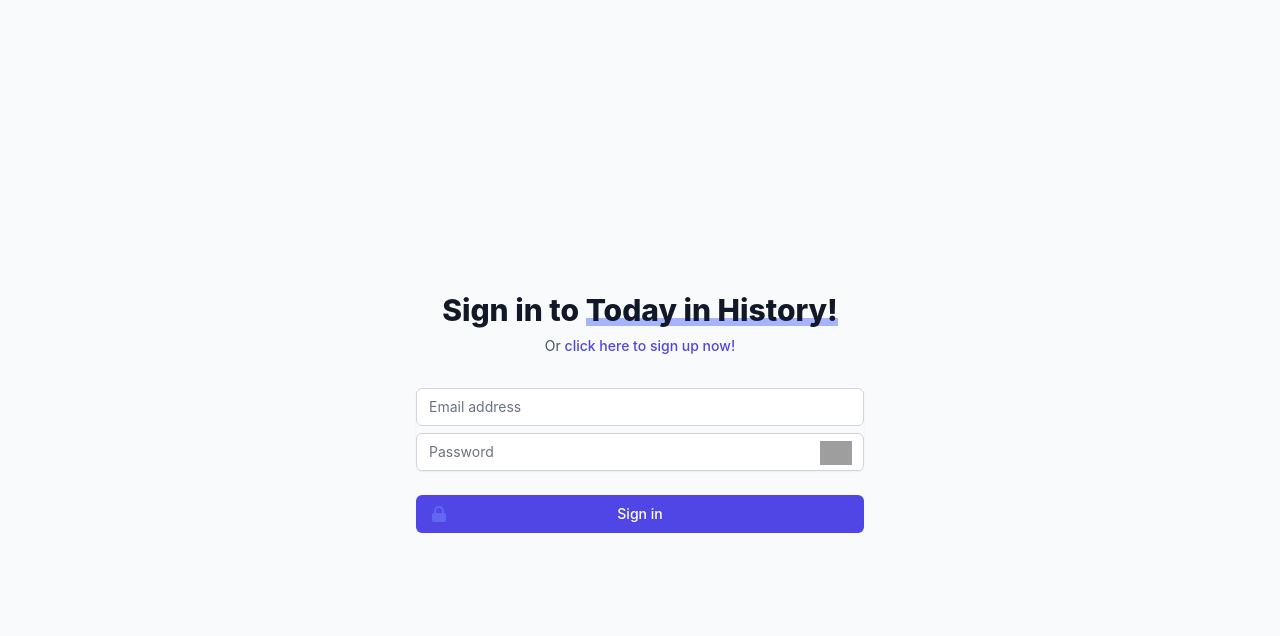
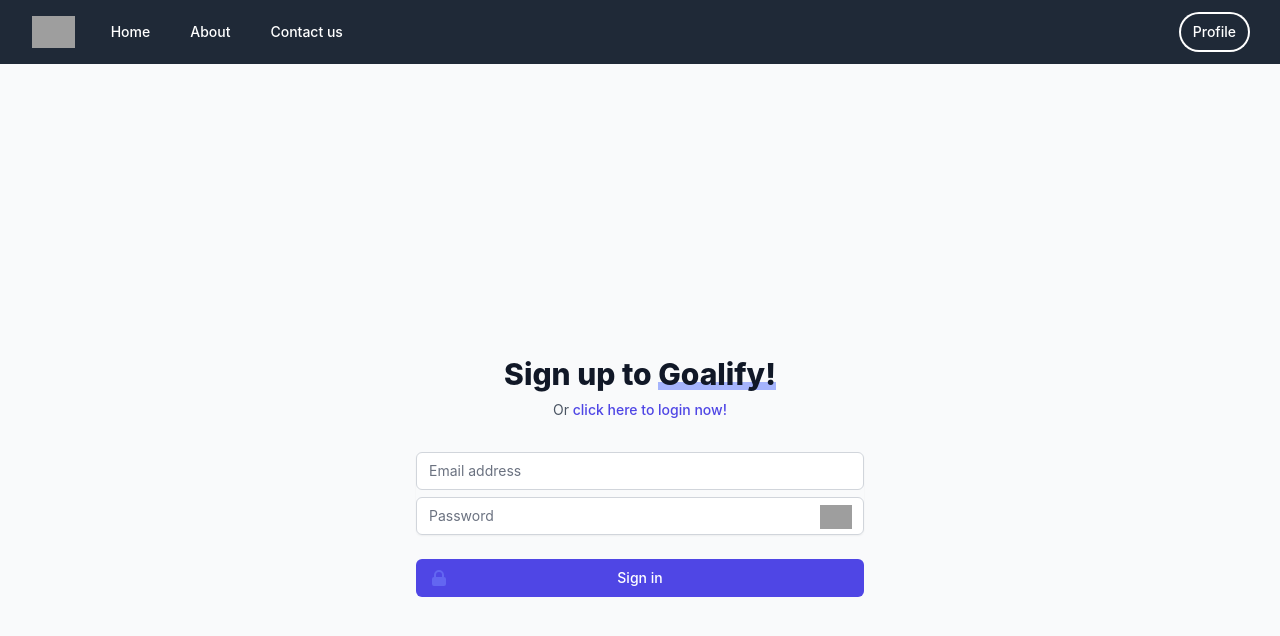
Before and after one commit to gustavofjordao021/todos-app-frontend, a React (Create React App) app: page /signup in a window 1280 px wide. Shown: the top 636 px of the page. Built offline with nearby package versions, Linux system fonts and the light colour scheme; no server answers; grey boxes are pictures that could not be loaded.

Commit message:
Fix navbar

```diff
--- a/src/App.js
+++ b/src/App.js
@@ -9,7 +9,7 @@
   return (
     <div>
       <Router>
-        <div>
+        <div className="min-h-screen">
           <Switch>
             <Route exact path="/" component={Home} />
             <Route exact path="/login" component={Login} />
--- a/src/components/NavItem/NavItem.js
+++ b/src/components/NavItem/NavItem.js
@@ -1,14 +1,25 @@
 import React from "react";
 
 const Navbar = (props) => {
-  const { pathURL, pathName } = props;
+  const { pathURL, pathName, menuType } = props;
   return (
-    <a
-      href={pathURL}
-      class="text-gray-800 hover:bg-gray-700 hover:text-white px-3 py-2 rounded-md text-sm font-medium"
-    >
-      {pathName}
-    </a>
+    <>
+      {menuType === "main" ? (
+        <a
+          href={pathURL}
+          className="text-white hover:bg-gray-600 hover:text-white px-3 py-2 rounded-md text-sm font-medium"
+        >
+          {pathName}
+        </a>
+      ) : (
+        <a
+          href={pathURL}
+          className="text-gray-800 hover:bg-gray-600 hover:text-white px-3 py-2 rounded-md text-sm font-medium"
+        >
+          {pathName}
+        </a>
+      )}
+    </>
   );
 };
 
--- a/src/components/Navbar/Navbar.js
+++ b/src/components/Navbar/Navbar.js
@@ -4,22 +4,35 @@
 
 const Navbar = (props) => {
   const [lifecycleState, setLifecycleState] = useState({
-    isMenuVisible: false,
+    isMainMenuVisible: false,
+    isUserMenuVisible: false,
   });
 
   const handleMenuVisibilityToggle = () => {
-    isMenuVisible
+    isMainMenuVisible
       ? setLifecycleState({
           ...lifecycleState,
-          isMenuVisible: false,
+          isMainMenuVisible: false,
         })
       : setLifecycleState({
           ...lifecycleState,
-          isMenuVisible: true,
+          isMainMenuVisible: true,
         });
   };
 
-  const { isMenuVisible } = lifecycleState;
+  const handleUserMenuVisibility = () => {
+    isUserMenuVisible
+      ? setLifecycleState({
+          ...lifecycleState,
+          isUserMenuVisible: false,
+        })
+      : setLifecycleState({
+          ...lifecycleState,
+          isUserMenuVisible: true,
+        });
+  };
+
+  const { isMainMenuVisible, isUserMenuVisible } = lifecycleState;
   return (
     <nav class="bg-gray-800">
       <div class="max-w-7xl mx-auto px-2 sm:px-6 lg:px-8">
@@ -28,7 +41,16 @@
             <button
               class="inline-flex items-center justify-center p-2 rounded-md text-gray-400 hover:text-white hover:bg-gray-700 focus:outline-none focus:ring-2 focus:ring-inset focus:ring-white"
               aria-expanded="false"
-              onClick={() => handleMenuVisibilityToggle()}
+              onFocus={(e) => {
+                if (e.currentTarget === e.target) {
+                  handleMenuVisibilityToggle();
+                }
+              }}
+              onBlur={(e) => {
+                if (!e.currentTarget.contains(e.relatedTarget)) {
+                  handleMenuVisibilityToggle();
+                }
+              }}
             >
               <span class="sr-only">Open main menu</span>
               <svg
@@ -61,6 +83,20 @@
                   d="M6 18L18 6M6 6l12 12"
                 />
               </svg>
+              {isMainMenuVisible ? (
+                <div
+                  class="origin-top-left absolute left-0 mt-2 w-48 rounded-md shadow-lg bg-white ring-1 ring-black ring-opacity-5 flex flex-col top-12"
+                  role="menu"
+                  aria-orientation="vertical"
+                  aria-labelledby="nav-menu"
+                >
+                  <NavItem pathURL={"/home"} pathName={"Home"} />
+                  <NavItem pathURL={"/about"} pathName={"About"} />
+                  <NavItem pathURL={"/contactus"} pathName={"Contact us"} />
+                </div>
+              ) : (
+                <span />
+              )}
             </button>
           </div>
           <div class="flex-1 flex items-center justify-center sm:items-stretch sm:justify-start">
@@ -76,41 +112,60 @@
                 alt="Workflow"
               />
             </div>
-            <div class="hidden sm:block sm:ml-6">
+            <div class="hidden sm:block sm:ml-6 sm:bg-gray-800">
               <div class="flex space-x-4">
-                <NavItem pathURL={"/home"} pathName={"Home"} />
-                <NavItem pathURL={"/about"} pathName={"About"} />
-                <NavItem pathURL={"/contactus"} pathName={"Contact us"} />
+                <NavItem
+                  pathURL={"/home"}
+                  pathName={"Home"}
+                  menuType={"main"}
+                />
+                <NavItem
+                  pathURL={"/about"}
+                  pathName={"About"}
+                  menuType={"main"}
+                />
+                <NavItem
+                  pathURL={"/contactus"}
+                  pathName={"Contact us"}
+                  menuType={"main"}
+                />
               </div>
             </div>
           </div>
-          {isMenuVisible ? (
-            <div
-              class="origin-top-left absolute left-0 mt-2 w-48 rounded-md shadow-lg py-1 bg-white ring-1 ring-black ring-opacity-5 flex flex-col top-12"
-              role="menu"
-              aria-orientation="vertical"
-              aria-labelledby="nav-menu"
-            >
-              <NavItem pathURL={"/home"} pathName={"Home"} />
-              <NavItem pathURL={"/about"} pathName={"About"} />
-              <NavItem pathURL={"/contactus"} pathName={"Contact us"} />
-            </div>
-          ) : (
-            <span />
-          )}
           <div class="-ml-5 relative">
             <div>
               <button
-                class="bg-gray-800 flex text-sm rounded-full focus:outline-none focus:ring-2 focus:ring-offset-2 focus:ring-offset-gray-800 focus:ring-white"
+                class="bg-gray-800 flex text-sm rounded-full ring-2 ring-white hover:rounded-full focus:bg-gray-600 focus:rounded-full"
                 id="user-menu"
                 aria-haspopup="true"
+                onFocus={(e) => {
+                  if (e.currentTarget === e.target) {
+                    handleUserMenuVisibility();
+                  }
+                }}
+                onBlur={(e) => {
+                  if (!e.currentTarget.contains(e.relatedTarget)) {
+                    handleUserMenuVisibility();
+                  }
+                }}
               >
-                <span class="sr-only">Open user menu</span>
-                <img
-                  class="h-8 w-8 rounded-full"
-                  src="https://images.unsplash.com/photo-1472099645785-5658abf4ff4e?ixlib=rb-1.2.1&ixid=eyJhcHBfaWQiOjEyMDd9&auto=format&fit=facearea&facepad=2&w=256&h=256&q=80"
-                  alt=""
-                />
+                <p className="text-sm font-medium rounded-full text-white px-3 py-2 hover:bg-gray-600">
+                  Profile
+                </p>
+                {isUserMenuVisible ? (
+                  <div
+                    class="origin-top-right absolute right-0 mt-2 w-48 rounded-md shadow-lg bg-white ring-1 ring-black ring-opacity-5 flex flex-col top-12"
+                    role="menu"
+                    aria-orientation="vertical"
+                    aria-labelledby="user-menu"
+                  >
+                    <NavItem pathURL={"/home"} pathName={"Home"} />
+                    <NavItem pathURL={"/about"} pathName={"About"} />
+                    <NavItem pathURL={"/contactus"} pathName={"Contact us"} />
+                  </div>
+                ) : (
+                  <span />
+                )}
               </button>
             </div>
           </div>
--- a/src/views/home.js
+++ b/src/views/home.js
@@ -20,48 +20,48 @@
     firstName: "",
   });
 
-  // let loadAccountPage = (event) => {
-  //   setLifecycleState({ render: true });
-  // };
+  let loadAccountPage = (event) => {
+    setLifecycleState({ render: true });
+  };
 
-  // let loadTodoPage = (event) => {
-  //   setLifecycleState({ render: false });
-  // };
+  let loadTodoPage = (event) => {
+    setLifecycleState({ render: false });
+  };
 
-  // let logoutHandler = (event) => {
-  //   localStorage.removeItem("AuthToken");
-  //   props.history.push("/login");
-  // };
+  let logoutHandler = (event) => {
+    localStorage.removeItem("AuthToken");
+    props.history.push("/login");
+  };
 
-  // useEffect(() => {
-  //   AUTH_SERVICE.auth(props.history);
-  //   USER_SERVICE.retrieveUserDetails()
-  //     .then((response) => {
-  //       setUserDetailsState({
-  //         firstName: response.data.userCredentials.firstName,
-  //         lastName: response.data.userCredentials.lastName,
-  //         email: response.data.userCredentials.email,
-  //         username: response.data.userCredentials.username,
-  //       });
-  //       setLifecycleState({ ...lifecycleState, uiLoading: false });
-  //     })
-  //     .catch((error) => {
-  //       if (error.response.status === 403) {
-  //         props.history.push("/login");
-  //       }
-  //       setLifecycleState({
-  //         ...lifecycleState,
-  //         error: "Error in retrieving the data.",
-  //         uiLoading: false,
-  //       });
-  //     });
-  //   // eslint-disable-next-line react-hooks/exhaustive-deps
-  // }, [
-  //   userDetailsState.firstName,
-  //   userDetailsState.lastName,
-  //   userDetailsState.email,
-  //   userDetailsState.username,
-  // ]);
+  useEffect(() => {
+    AUTH_SERVICE.auth(props.history);
+    USER_SERVICE.retrieveUserDetails()
+      .then((response) => {
+        setUserDetailsState({
+          firstName: response.data.userCredentials.firstName,
+          lastName: response.data.userCredentials.lastName,
+          email: response.data.userCredentials.email,
+          username: response.data.userCredentials.username,
+        });
+        setLifecycleState({ ...lifecycleState, uiLoading: false });
+      })
+      .catch((error) => {
+        if (error.response.status === 403) {
+          props.history.push("/login");
+        }
+        setLifecycleState({
+          ...lifecycleState,
+          error: "Error in retrieving the data.",
+          uiLoading: false,
+        });
+      });
+    // eslint-disable-next-line react-hooks/exhaustive-deps
+  }, [
+    userDetailsState.firstName,
+    userDetailsState.lastName,
+    userDetailsState.email,
+    userDetailsState.username,
+  ]);
 
   const { uiLoading } = lifecycleState;
   return (
--- a/src/views/login.js
+++ b/src/views/login.js
@@ -3,6 +3,7 @@
 // Importing abstracted components
 import Alert from "../components/Alert/Alert";
 import Button from "../components/Button/Button";
+import Navbar from "../components/Navbar/Navbar";
 
 // Importing service with routes to authorization
 import AUTH_SERVICE from "../services/AuthService.js";
@@ -66,13 +67,14 @@
   const { isVisible } = showPasswordState;
   return (
     <>
-      <div className="min-h-screen flex items-center justify-center bg-gray-50 py-12 px-4 sm:px-6 lg:px-8">
+      <Navbar />
+      <div className="min-h-screen flex items-center justify-center bg-gray-50 px-4 sm:px-6 lg:px-8">
         <div className="max-w-md w-full space-y-8">
           <div>
             <h2 className="mt-6 text-center text-2xl font-extrabold text-gray-900 lg:text-3xl">
               Sign in to{" "}
               <span className="relative inline-block">
-                <span className="z-20 relative">Today in History!</span>
+                <span className="z-20 relative">Goalify!</span>
                 <div className="bg-indigo-300 absolute w-full h-2 bottom-0.5 z-10"></div>
               </span>
             </h2>
--- a/src/views/signup.js
+++ b/src/views/signup.js
@@ -3,6 +3,7 @@
 // Importing abstracted components
 import Alert from "../components/Alert/Alert";
 import Button from "../components/Button/Button";
+import Navbar from "../components/Navbar/Navbar";
 
 // Importing service with routes to authorization
 import AUTH_SERVICE from "../services/AuthService.js";
@@ -34,8 +35,8 @@
   };
 
   // Function to route users to Signup page
-  let handlePushToSignup = () => {
-    return props.history.push("/signup");
+  let handlePushToLogin = () => {
+    return props.history.push("/login");
   };
 
   // Function to handle Login credentials submission
@@ -66,13 +67,14 @@
   const { isVisible } = showPasswordState;
   return (
     <>
+      <Navbar />
       <div className="min-h-screen flex items-center justify-center bg-gray-50 py-12 px-4 sm:px-6 lg:px-8">
         <div className="max-w-md w-full space-y-8">
           <div>
             <h2 className="mt-6 text-center text-2xl font-extrabold text-gray-900 lg:text-3xl">
-              Sign in to{" "}
+              Sign up to{" "}
               <span className="relative inline-block">
-                <span className="z-20 relative">Today in History!</span>
+                <span className="z-20 relative">Goalify!</span>
                 <div className="bg-indigo-300 absolute w-full h-2 bottom-0.5 z-10"></div>
               </span>
             </h2>
@@ -80,10 +82,10 @@
               Or
               <span
                 className="font-medium text-indigo-600 hover:text-indigo-500 cursor-pointer"
-                onClick={() => handlePushToSignup()}
+                onClick={() => handlePushToLogin()}
               >
                 {" "}
-                click here to sign up now!
+                click here to login now!
               </span>
             </p>
           </div>
```
